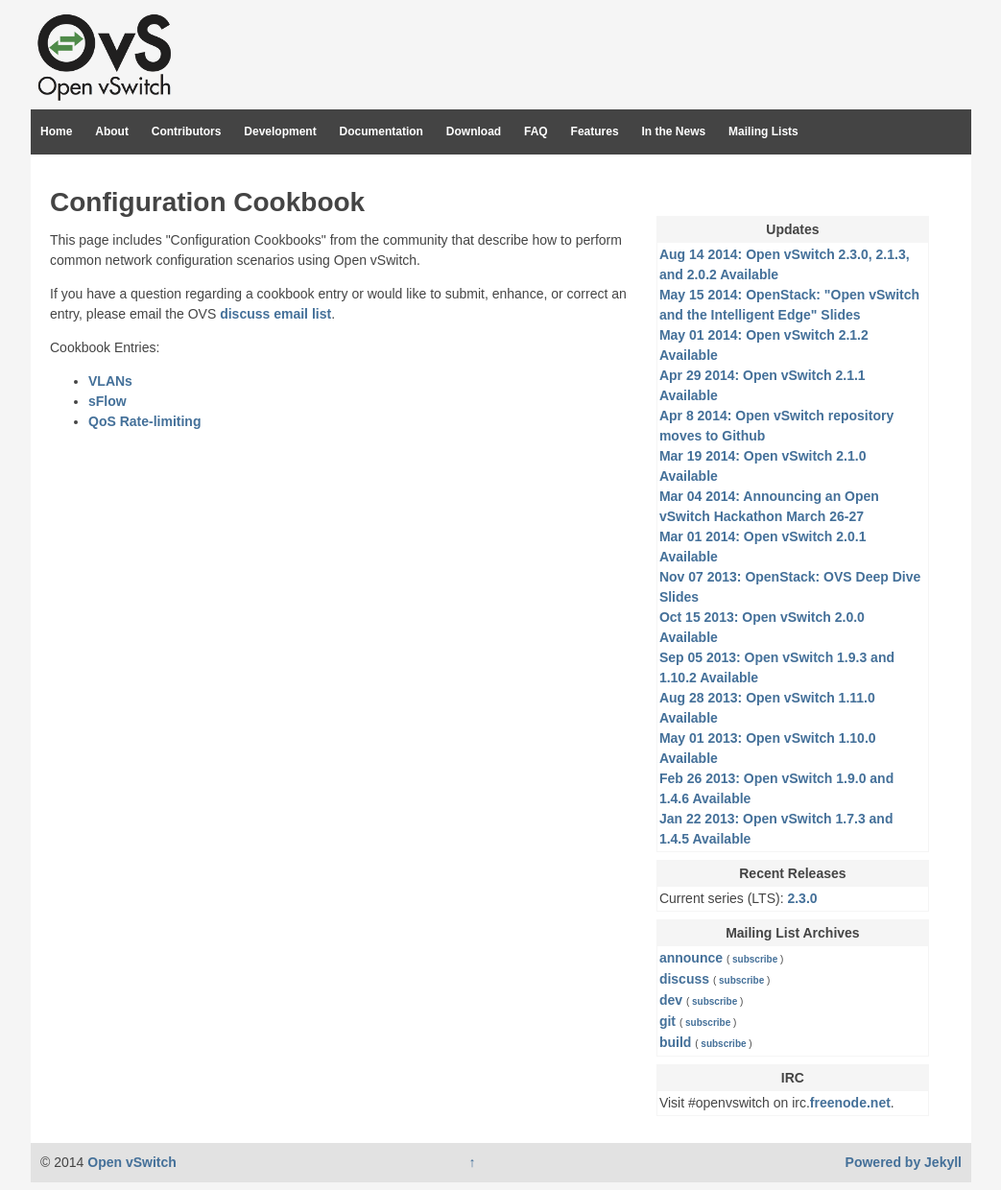
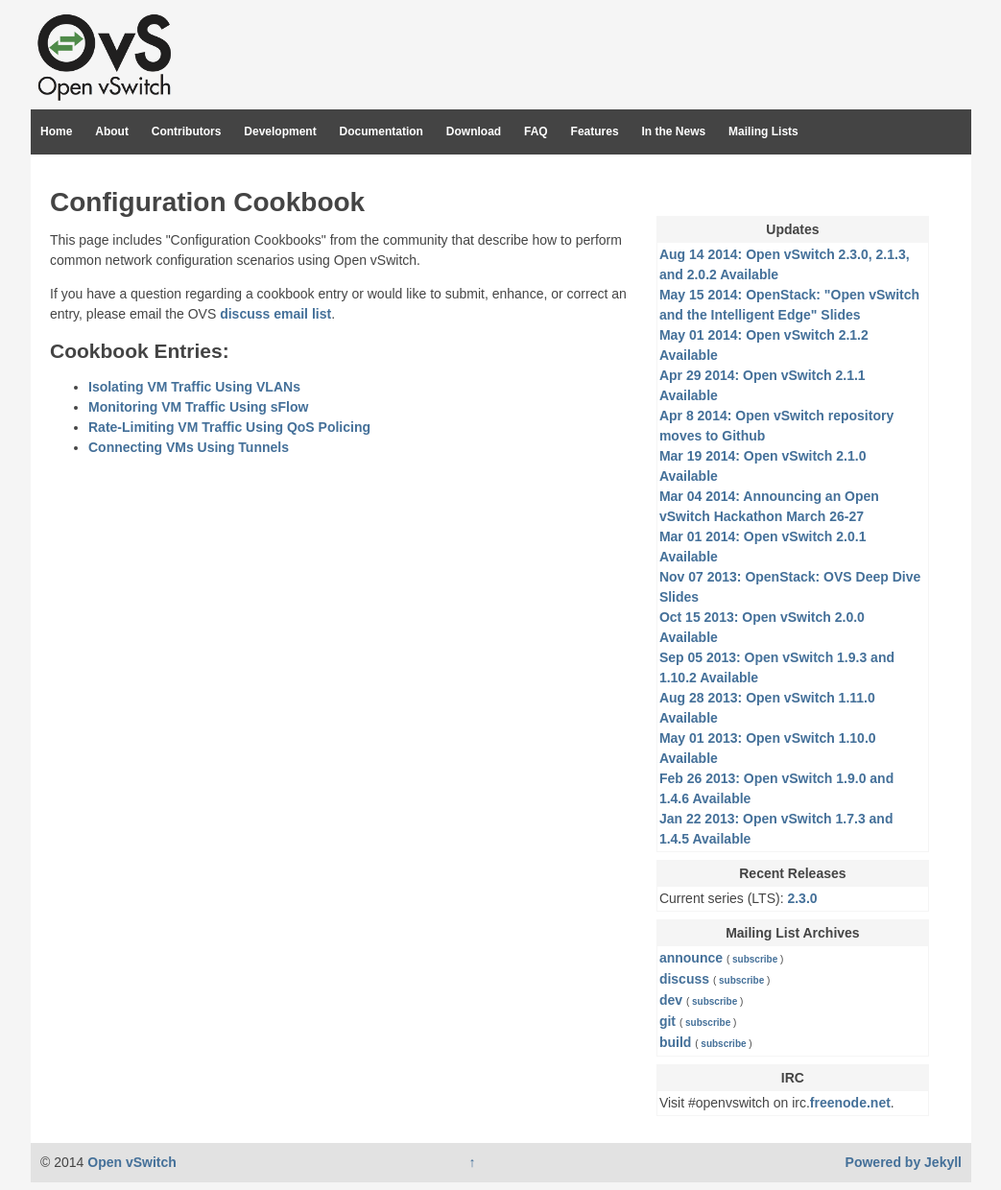
Before and after one commit to openvswitch/openvswitch.github.io, a Jekyll site: the page built from support/config-cookbooks/index.html, in a window 1280 px wide. Shown: the whole page at 96% size, without its empty margins (118-1161 px from the left). Built offline with Jekyll 4.4.1, drawn with Linux system fonts in a browser that asks for light colours.

Commit message:
Add links and navigation for tunneling cookbook entry
Add data to navigation/menu bar and a link to the port-based tunneling
configuration cookbook entry.

```diff
--- a/_data/nav.yml
+++ b/_data/nav.yml
@@ -27,6 +27,8 @@
           url: '/sflow'
         - title: VLANs
           url: '/vlan-configuration-cookbook'
+        - title: Port-Based Tunneling
+          url: '/port-tunneling'
 - title: Download
   url: '/download'
 - title: FAQ
--- a/support/config-cookbooks/index.html
+++ b/support/config-cookbooks/index.html
@@ -22,11 +22,14 @@
 comments: []
 ---
 <p>This page includes "Configuration Cookbooks" from the community that describe how to perform common network configuration scenarios using Open vSwitch.</p>
+
 <p>If you have a question regarding a cookbook entry or would like to submit, enhance, or correct an entry, please email the OVS <a href="http://mail.openvswitch.org/mailman/listinfo/discuss">discuss email list</a>.</p>
-<p>Cookbook Entries:</p>
+
+<h2>Cookbook Entries:</h2>
+
 <ul>
-<li><a href="{{site.url}}/support/config-cookbooks/vlan-configuration-cookbook/">VLANs</a></li>
-<li><a href="{{site.url}}/support/config-cookbooks/sflow/">sFlow<br />
-</a></li>
-<li><a href="{{site.url}}/support/config-cookbooks/qos-rate-limiting/">QoS Rate-limiting</a></li>
+<li><a href="{{site.url}}/support/config-cookbooks/vlan-configuration-cookbook/">Isolating VM Traffic Using VLANs</a></li>
+<li><a href="{{site.url}}/support/config-cookbooks/sflow/">Monitoring VM Traffic Using sFlow</a></li>
+<li><a href="{{site.url}}/support/config-cookbooks/qos-rate-limiting/">Rate-Limiting VM Traffic Using QoS Policing</a></li>
+<li><a href="{{site.url}}/support/config-cookbooks/port-tunneling/">Connecting VMs Using Tunnels</a></li>
 </ul>
```
